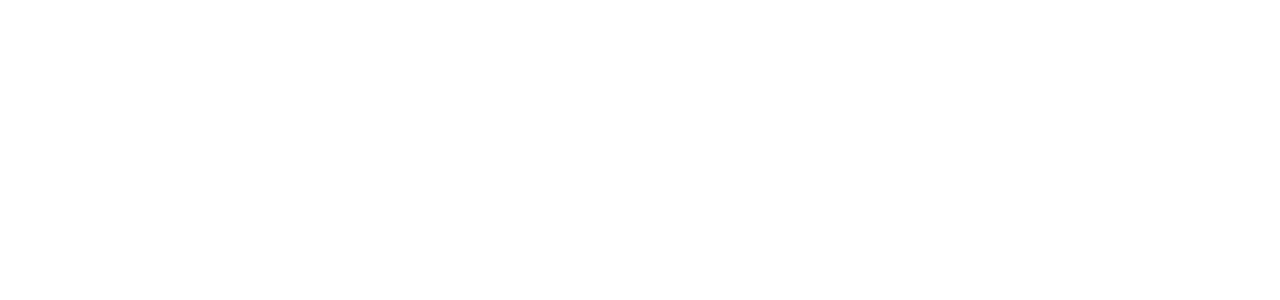
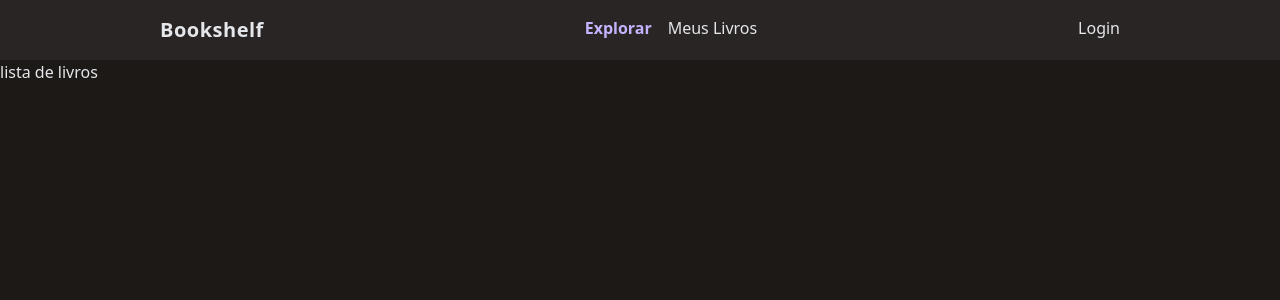
Before and after one commit to 80anna/bookshelf, a PHP site: page / in a window 1280 px wide. Before the commit the part shown is empty. Shown: the top 300 px of the page. Run offline with PHP 8.4, Linux system fonts and the light colour scheme.

Commit message:
Create header

```diff
--- a/index.php
+++ b/index.php
@@ -4,8 +4,32 @@
     <meta charset="UTF-8">
     <meta name="viewport" content="width=device-width, initial-scale=1.0">
     <title>Bookshelf</title>
+
+    <script src="https://cdn.jsdelivr.net/npm/@tailwindcss/browser@4"></script>
 </head>
-<body>
+<body class="bg-stone-900 text-gray-200">
+
+    <header class="bg-stone-800">
+
+        <nav class="mx-auto max-w-screen-lg flex justify-between px-8 py-4">
+            <div class="font-bold text-xl tracking-wide">Bookshelf</div>
+
+            <ul class="flex space-x-4">
+                <li><a href="" class="text-violet-300 font-bold">Explorar</a></li>
+                <li><a href="/meus-livros.php" class="hover:underline">Meus Livros</a></li>
+            </ul>
+            <ul>
+                <li><a href="/login.php" class="hover:underline">Login</a></li>
+            </ul>
+        </nav>
+
+    </header>
+
+    <main>
+
+        lista de livros
+
+    </main>
 
 </body>
 </html>
```
